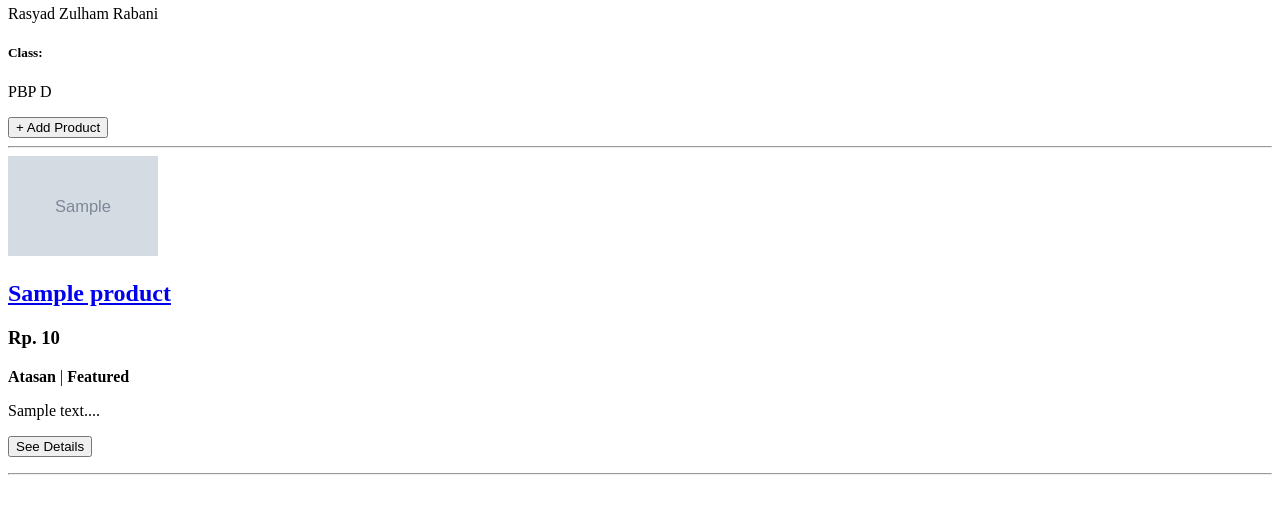
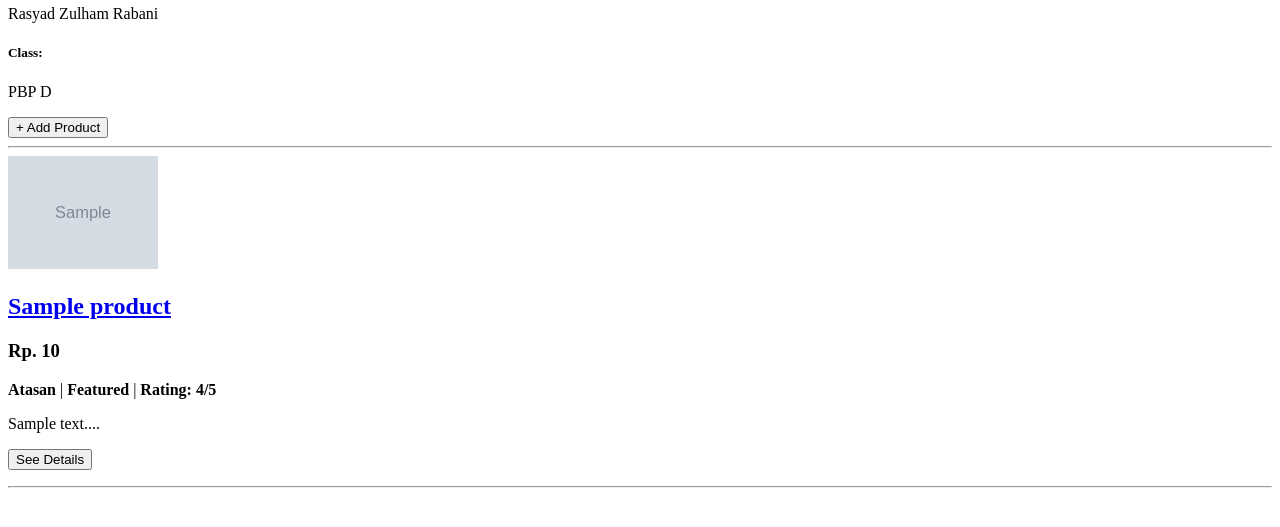
Before and after one commit to rasyadzulham/luluorange, a Django app: page / in a window 1280 px wide. Shown: the part 192-719 px from the top of the page. Run offline with Django 5.2, Linux system fonts and the light colour scheme; tables that the repository leaves empty hold one stand-in row (values such as "Sample post"); grey boxes marked "Sample" are stand-in pictures.

Commit message:
attempt to fix db #3

```diff
--- a/main/templates/main.html
+++ b/main/templates/main.html
@@ -24,7 +24,7 @@
 {% for product in product_list %}
 <div>
     {% if product.thumbnail %}
-    <img src="{{ product.thumbnail }}" alt="thumbnail" width="150" height="100">
+    <img src="{{ product.thumbnail }}" alt="thumbnail" width="150">
     <br />
     {% endif %}
 
@@ -33,7 +33,7 @@
 
   <p><b>{{ product.get_category_display }}
     </b>{% if product.is_featured %} | <b>Featured</b>{% endif %}
-    {% if product.is_product_recommended %} | <b>Loved by Everyone!</b>{% endif %}</p>
+    {% if product.is_product_recommended %} | <b>Loved by Everyone!</b>{% endif %} | <b>Rating: {{ product.rating }}/5</b></p>
 
     <p>{{ product.description|truncatewords:25 }}...</p>
 
```
